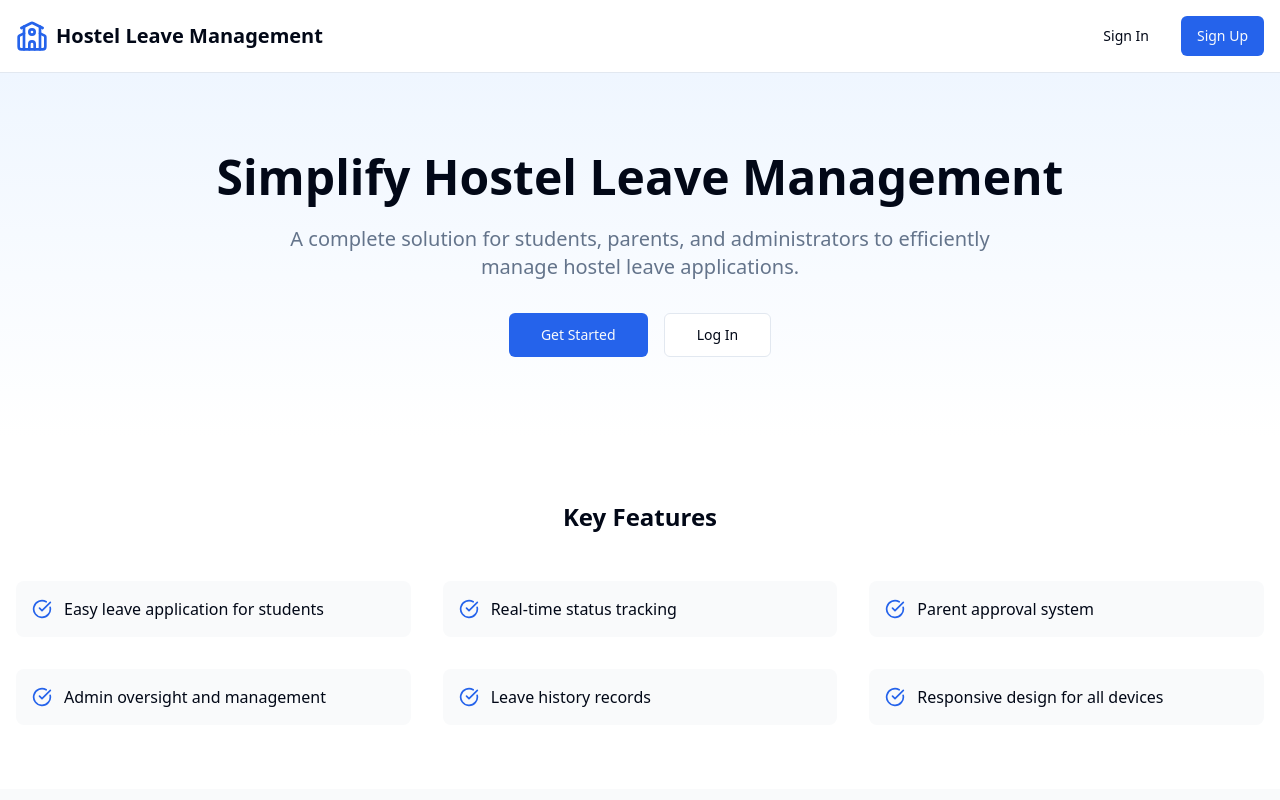
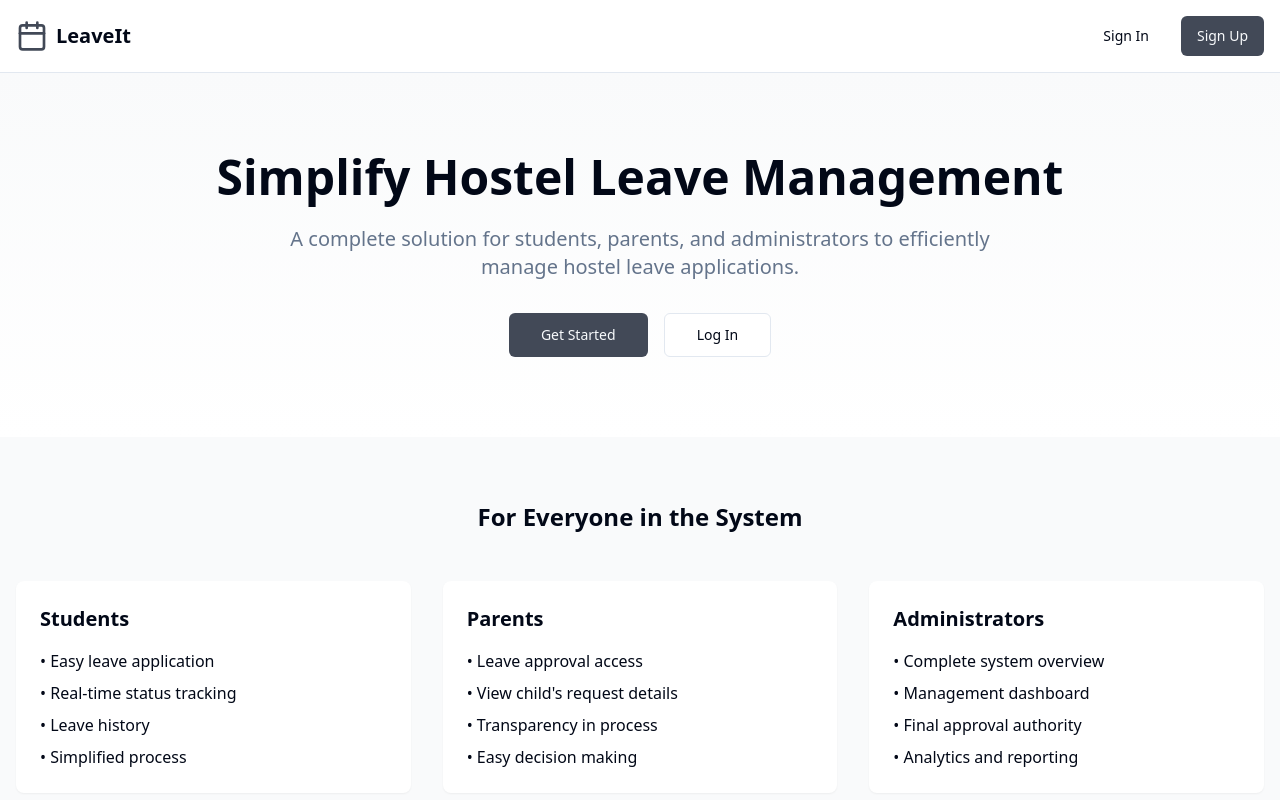
Before and after one commit to 23it075/hostel-leave-ninja, a React (Vite) app: page / in a window 1280 px wide. Shown: the top 800 px of the page. Built offline with nearby package versions, Linux system fonts and the light colour scheme.

Commit message:
Refactor: Update app name and UI elements
- Changed the app name to "LeaveIt".
- Removed a key feature from the index page.
- Updated the color scheme to a more professional palette.

```diff
--- a/index.html
+++ b/index.html
@@ -1,14 +1,15 @@
+
 <!DOCTYPE html>
 <html lang="en">
   <head>
     <meta charset="UTF-8" />
     <meta name="viewport" content="width=device-width, initial-scale=1.0" />
-    <title>hostel-leave-ninja</title>
-    <meta name="description" content="Lovable Generated Project" />
+    <title>LeaveIt - Hostel Leave Management</title>
+    <meta name="description" content="LeaveIt - A Hostel Leave Management System" />
     <meta name="author" content="Lovable" />
 
-    <meta property="og:title" content="Lovable Generated Project" />
-    <meta property="og:description" content="Lovable Generated Project" />
+    <meta property="og:title" content="LeaveIt - Hostel Leave Management" />
+    <meta property="og:description" content="LeaveIt - A Hostel Leave Management System" />
     <meta property="og:type" content="website" />
     <meta property="og:image" content="https://lovable.dev/opengraph-image-p98pqg.png" />
 
--- a/src/index.css
+++ b/src/index.css
@@ -14,7 +14,7 @@
     --popover: 0 0% 100%;
     --popover-foreground: 222.2 84% 4.9%;
 
-    --primary: 221.2 83.2% 53.3%;
+    --primary: 220 14% 30%;
     --primary-foreground: 210 40% 98%;
 
     --secondary: 210 40% 96.1%;
@@ -31,7 +31,7 @@
 
     --border: 214.3 31.8% 91.4%;
     --input: 214.3 31.8% 91.4%;
-    --ring: 221.2 83.2% 53.3%;
+    --ring: 220 14% 30%;
 
     --radius: 0.5rem;
   }
@@ -46,8 +46,8 @@
     --popover: 222.2 84% 4.9%;
     --popover-foreground: 210 40% 98%;
 
-    --primary: 217.2 91.2% 59.8%;
-    --primary-foreground: 222.2 47.4% 11.2%;
+    --primary: 220 14% 30%;
+    --primary-foreground: 210 40% 98%;
 
     --secondary: 217.2 32.6% 17.5%;
     --secondary-foreground: 210 40% 98%;
@@ -63,7 +63,7 @@
 
     --border: 217.2 32.6% 17.5%;
     --input: 217.2 32.6% 17.5%;
-    --ring: 224.3 76.3% 48%;
+    --ring: 220 14% 30%;
   }
 }
 
--- a/src/pages/Index.tsx
+++ b/src/pages/Index.tsx
@@ -2,28 +2,19 @@
 import React from 'react';
 import { Link } from 'react-router-dom';
 import { Button } from '@/components/ui/button';
-import { School, CheckCircle } from 'lucide-react';
+import { Calendar, CheckCircle } from 'lucide-react';
 import { useAuth } from '@/contexts/AuthContext';
 
 const Index: React.FC = () => {
   const { user } = useAuth();
-
-  const features = [
-    "Easy leave application for students",
-    "Real-time status tracking",
-    "Parent approval system",
-    "Admin oversight and management",
-    "Leave history records",
-    "Responsive design for all devices"
-  ];
 
   return (
     <div className="min-h-screen flex flex-col">
       <header className="bg-white border-b">
         <div className="container mx-auto px-4 py-4 flex justify-between items-center">
           <div className="flex items-center">
-            <School className="h-8 w-8 text-primary mr-2" />
-            <h1 className="text-xl font-bold">Hostel Leave Management</h1>
+            <Calendar className="h-8 w-8 text-primary mr-2" />
+            <h1 className="text-xl font-bold">LeaveIt</h1>
           </div>
           <div>
             {user ? (
@@ -46,7 +37,7 @@ const Index: React.FC = () => {
 
       <main className="flex-1">
         {/* Hero Section */}
-        <section className="bg-gradient-to-b from-blue-50 to-white py-20">
+        <section className="bg-gradient-to-b from-gray-50 to-white py-20">
           <div className="container mx-auto px-4 text-center">
             <h2 className="text-4xl md:text-5xl font-bold mb-6">
               Simplify Hostel Leave Management
@@ -65,21 +56,6 @@ const Index: React.FC = () => {
                   <Link to="/login">Log In</Link>
                 </Button>
               )}
-            </div>
-          </div>
-        </section>
-
-        {/* Features Section */}
-        <section className="py-16 bg-white">
-          <div className="container mx-auto px-4">
-            <h3 className="text-2xl font-bold text-center mb-12">Key Features</h3>
-            <div className="grid grid-cols-1 md:grid-cols-2 lg:grid-cols-3 gap-8">
-              {features.map((feature, index) => (
-                <div key={index} className="flex items-start p-4 bg-gray-50 rounded-lg">
-                  <CheckCircle className="h-5 w-5 text-primary mr-3 mt-0.5" />
-                  <p className="font-medium">{feature}</p>
-                </div>
-              ))}
             </div>
           </div>
         </section>
@@ -137,8 +113,8 @@ const Index: React.FC = () => {
         <div className="container mx-auto px-4">
           <div className="flex flex-col md:flex-row justify-between items-center">
             <div className="flex items-center mb-4 md:mb-0">
-              <School className="h-6 w-6 mr-2" />
-              <p className="font-semibold">Hostel Leave Management</p>
+              <Calendar className="h-6 w-6 mr-2" />
+              <p className="font-semibold">LeaveIt</p>
             </div>
             <p className="text-sm">© {new Date().getFullYear()} All rights reserved</p>
           </div>
```
